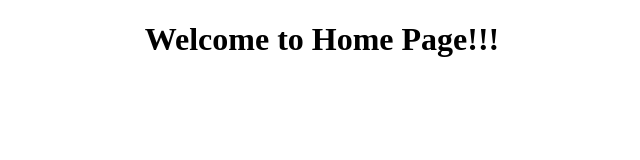
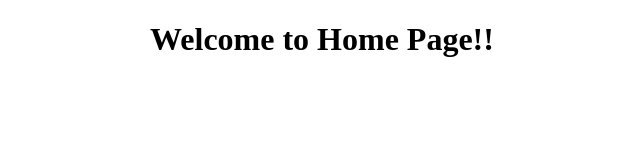
Before and after one commit to ollaanoor/Docker-Lab, a website: page public/home.html in a window 1280 px wide. Shown: the whole page, without its empty margins (318-958 px from the left). Drawn offline with Linux system fonts and the light colour scheme.

Commit message:
edited html

```diff
--- a/public/home.html
+++ b/public/home.html
@@ -6,6 +6,6 @@
     <title>Document</title>
 </head>
 <body>
-    <h1 style="text-align: center;">Welcome to Home Page!!!</h1>
+    <h1 style="text-align: center;">Welcome to Home Page!!</h1>
 </body>
 </html>
```
